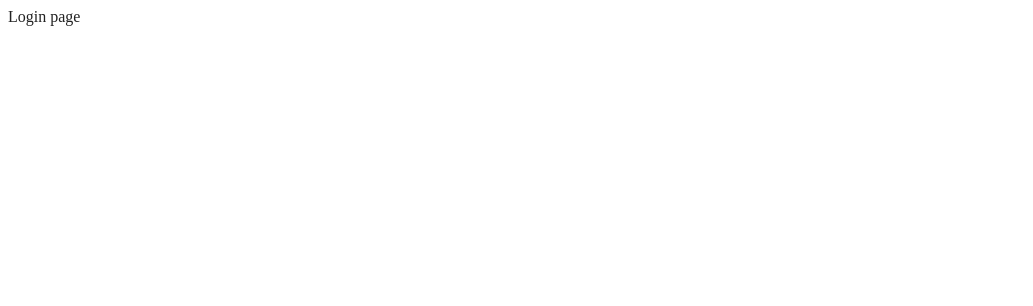
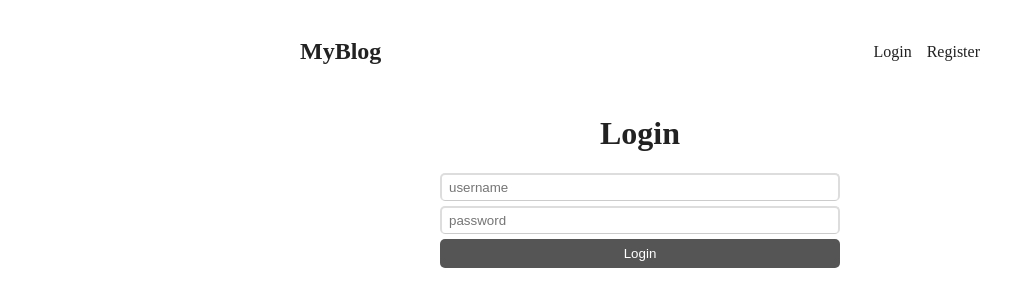
Before and after one commit to SanjayS05/BlogSpot, a React (Vite) app in the folder client/: page /login in a window 1280 px wide. Shown: the top 306 px of the page, without its empty margins (0-1033 px from the left). Built offline with nearby package versions, Linux system fonts and the light colour scheme.

Commit message:
Login and regsiter page frontend done

```diff
--- a/client/src/App.css
+++ b/client/src/App.css
@@ -1,3 +1,7 @@
+*{
+    box-sizing: border-box;
+}
+
 body{
     color: #222;
 }
@@ -64,3 +68,33 @@
     margin: 10px 0;
     line-height: 1.4rem;
 }
+
+form.login, form.register{
+    max-width: 400px;
+    margin: 0 auto;
+}
+
+input{
+    display: block;
+    margin-bottom: 5px;
+    width: 100%;
+    padding: 5px 7px;
+    border: 2px solid #ddd;
+    border-radius: 5px;
+    background-color: #fff;
+    border-bottom: 1px solid #ccc;
+}
+
+button{
+    width: 100%;
+    display: block;
+    background-color: #555;
+    border: 0;
+    color: #fff;
+    border-radius: 5px;
+    padding: 7px 0 ;
+}
+
+form h1{
+    text-align: center;
+}
--- a/client/src/App.jsx
+++ b/client/src/App.jsx
@@ -1,7 +1,8 @@
 import { useState } from 'react';
 import './App.css';
-import Post from './components/post';
-import Header from './components/header';
+import IndexPage from './pages/indexPage';
+import LoginPage from './pages/loginPage';
+import RegisterPage from './pages/registerPage';
 import Layout from './components/layout';
 import { Route, Routes } from 'react-router-dom';
 
@@ -9,13 +10,10 @@
   return (
     <Routes>
       <Route path="/" element={ <Layout /> }>
-        <Route index element={ <Post />} />
-        </Route>
-          <Route path={'/login'} element={
-            <div>
-              Login page
-            </div>
-          }/>
+        <Route index element={ <IndexPage /> } />
+        <Route path={'/login'} element={ <LoginPage /> }/>
+        <Route path={'/register'} element={ <RegisterPage /> }/>
+      </Route>
     </Routes>
   )
 }
--- a/client/src/components/header.jsx
+++ b/client/src/components/header.jsx
@@ -4,7 +4,7 @@
 {
     return (
         <header>
-            <a href="" className='logo'> MyBlog</a>
+            <Link to="" className='logo'>MyBlog</Link>
             <nav>
                 <Link to="/login">Login</Link>
                 <Link to="/register">Register</Link>
--- /dev/null
+++ b/client/src/pages/indexPage.jsx
@@ -0,0 +1,13 @@
+import Post from '../components/post';
+
+function indexPage(){
+    return(
+        <>
+            <Post />
+            <Post />
+            <Post />
+        </>
+    );
+}
+
+export default indexPage;
--- /dev/null
+++ b/client/src/pages/loginPage.jsx
@@ -0,0 +1,12 @@
+function loginPage() {
+  return (
+    <form className="login">
+        <h1>Login</h1>
+        <input type="text" placeholder="username"/>
+        <input type="password" placeholder="password"/>
+        <button type="submit">Login</button>
+    </form>
+  );
+}
+
+export default loginPage;
--- /dev/null
+++ b/client/src/pages/registerPage.jsx
@@ -0,0 +1,12 @@
+function registerPage(){
+    return (
+        <form className="register" >
+            <h1>Register</h1>
+            <input type="text" placeholder="username"/>
+            <input type="password" placeholder="password"/>
+            <button>Register</button>
+        </form>
+    );
+}
+
+export default registerPage;
```
